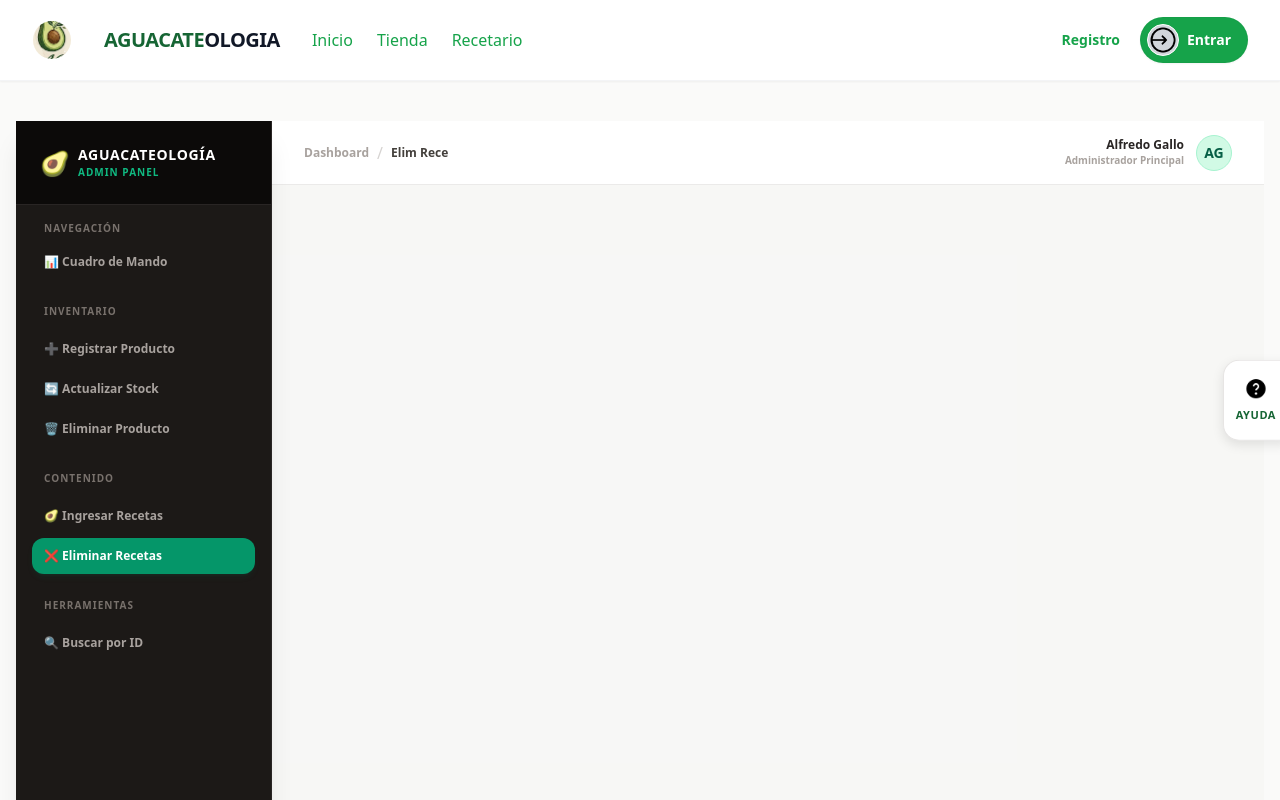
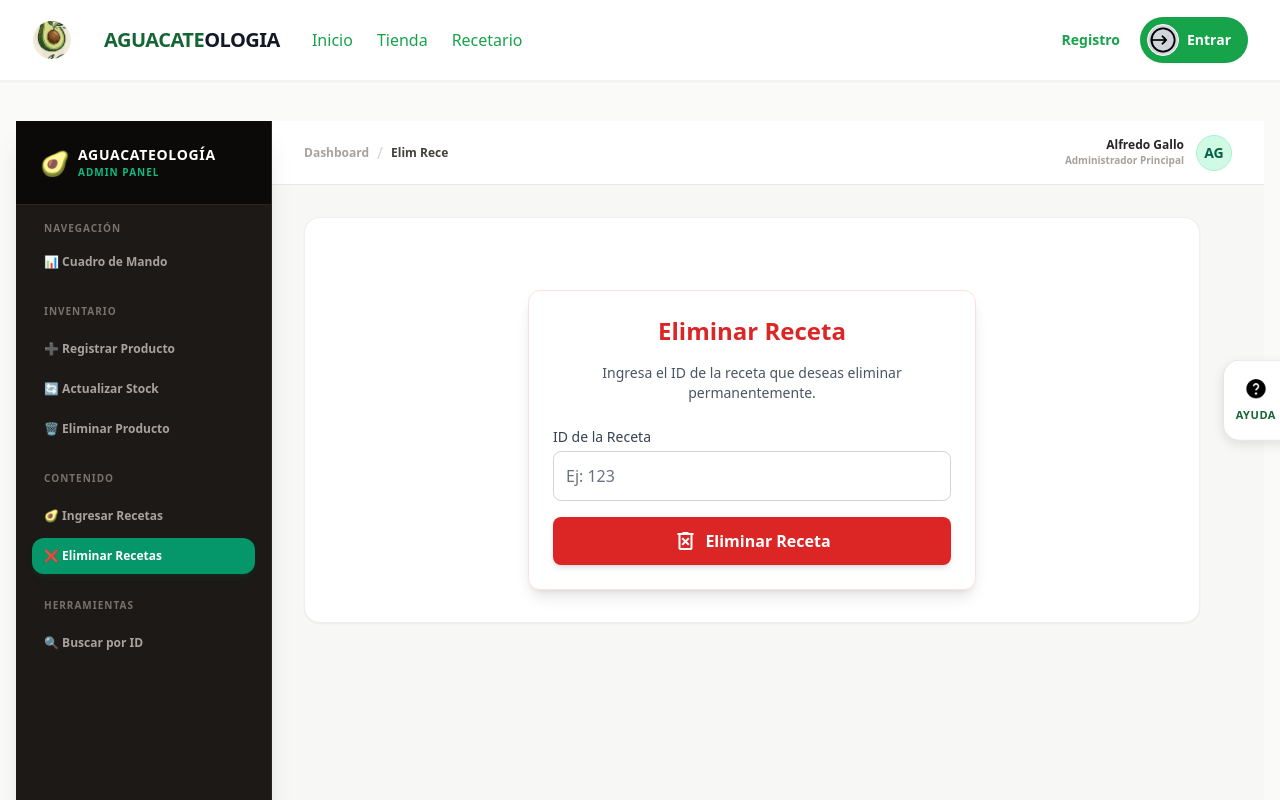
Before and after one commit to Luismeneses12/proyecto_inventario, a React (Vite) app in the folder frontend/: page /bienvenida in a window 1280 px wide. Both pictures are taken after a click on the button "❌ Eliminar Recetas". Shown: the top 800 px of the page. Built offline with nearby package versions, Linux system fonts and the light colour scheme.

Commit message:
feat se crea denuevo y nombrado bien el componete elimira Recetas

```diff
--- a/frontend/src/component/Bienvenida.jsx
+++ b/frontend/src/component/Bienvenida.jsx
@@ -8,6 +8,7 @@ import IngresarRecetas from './IngresarRecetas'
 import GetPorID from './GetPorID'
 import ActualizacionProductos from './ActualizacionProductos'
 import Eliminarproducto from './Eliminarproducto'
+import EliminarRecetas from './EliminarRecetas'
 
 
 export default function Bienvenida() {
@@ -239,7 +240,7 @@ export default function Bienvenida() {
             {seccionActiva === 'elim-prod' && <div className="bg-white p-8 rounded-2xl border border-stone-200/60 shadow-sm"><Eliminarproducto /></div>}
             {seccionActiva === 'buscar-id' && <div className="bg-white p-8 rounded-2xl border border-stone-200/60 shadow-sm"><GetPorID /></div>}
             {seccionActiva === 'post-rece' && <div className="bg-white p-8 rounded-2xl border border-stone-200/60 shadow-sm"><IngresarRecetas /></div>}
-          {/*   {seccionActiva === 'elim-rece' && <div className="bg-white p-8 rounded-2xl border border-stone-200/60 shadow-sm"><EliminarRecetas /></div>} */ }
+            {seccionActiva === 'elim-rece' && <div className="bg-white p-8 rounded-2xl border border-stone-200/60 shadow-sm"><EliminarRecetas /></div>}
           </div>
 
         </div>
--- /dev/null
+++ b/frontend/src/component/EliminarRecetas.jsx
@@ -0,0 +1,72 @@
+import React from 'react'
+import { useState } from 'react'
+
+import { apiFetch } from '../config'
+
+export default function EliminarRecetas() {
+  const [identificacionRecetas, setIdentificacionRecetas] = React.useState("")
+    const [message, setMessage] = React.useState("")
+
+
+
+    const eliminarRecetas = async (e) => {
+        e.preventDefault()
+
+
+
+        try {
+        const res = await apiFetch(`/eliminarReceta/${identificacionRecetas}`, {
+            method: 'DELETE'
+        })
+        const data = await res.json()
+        if(res.ok){
+            setMessage(data.message)
+            alert("Receta eliminada exitosamente")
+                alert("Receta eliminada exitosamente")
+                setIdentificacionRecetas("") // Clear input on success
+            } else {
+                setMessage(data.message || "Error al eliminar la receta")
+                alert(data.message || "Error al eliminar la receta")
+            }
+        } catch(error){
+            console.error('Error al eliminar la receta:', error)
+            setMessage("Error de conexión con el servidor.")
+            alert("Error de conexión con el servidor.")
+        }
+    }
+
+
+    return (
+
+
+        <div className="max-w-md mx-auto mt-10 p-6 bg-white rounded-xl shadow-lg border border-red-100">
+            <h2 className="text-2xl font-bold text-red-600 mb-4 text-center">Eliminar Receta</h2>
+            <p className="text-gray-600 text-sm mb-6 text-center">
+                Ingresa el ID de la receta que deseas eliminar permanentemente.
+            </p>
+
+            <form onSubmit={eliminarRecetas} className="space-y-4">
+                <div>
+                    <label className="block text-sm font-medium text-gray-700 mb-1">ID de la Receta</label>
+                    <input
+                        type="number" // Assuming ID is a number
+                        placeholder="Ej: 123"
+                        value={identificacionRecetas}
+                        onChange={(e) => setIdentificacionRecetas(e.target.value)}
+                        className="w-full p-3 border border-gray-300 rounded-lg focus:ring-2 focus:ring-red-500 focus:border-transparent outline-none transition"
+                        required
+                    />
+                </div>
+
+                <button
+                    type="submit"
+                    className="w-full bg-red-600 hover:bg-red-700 text-white font-bold py-3 rounded-lg shadow-md transition-colors duration-300 flex justify-center items-center gap-2"
+                >
+                    <span className="material-symbols-outlined">delete_forever</span>
+                    Eliminar Receta
+                </button>
+            </form>
+            {message && <p className="text-center mt-4 text-red-500 text-sm">{message}</p>}
+        </div>
+    )
+}
```
Also changed, not shown: 1 other file (tests, documents, lock files or other folders).
